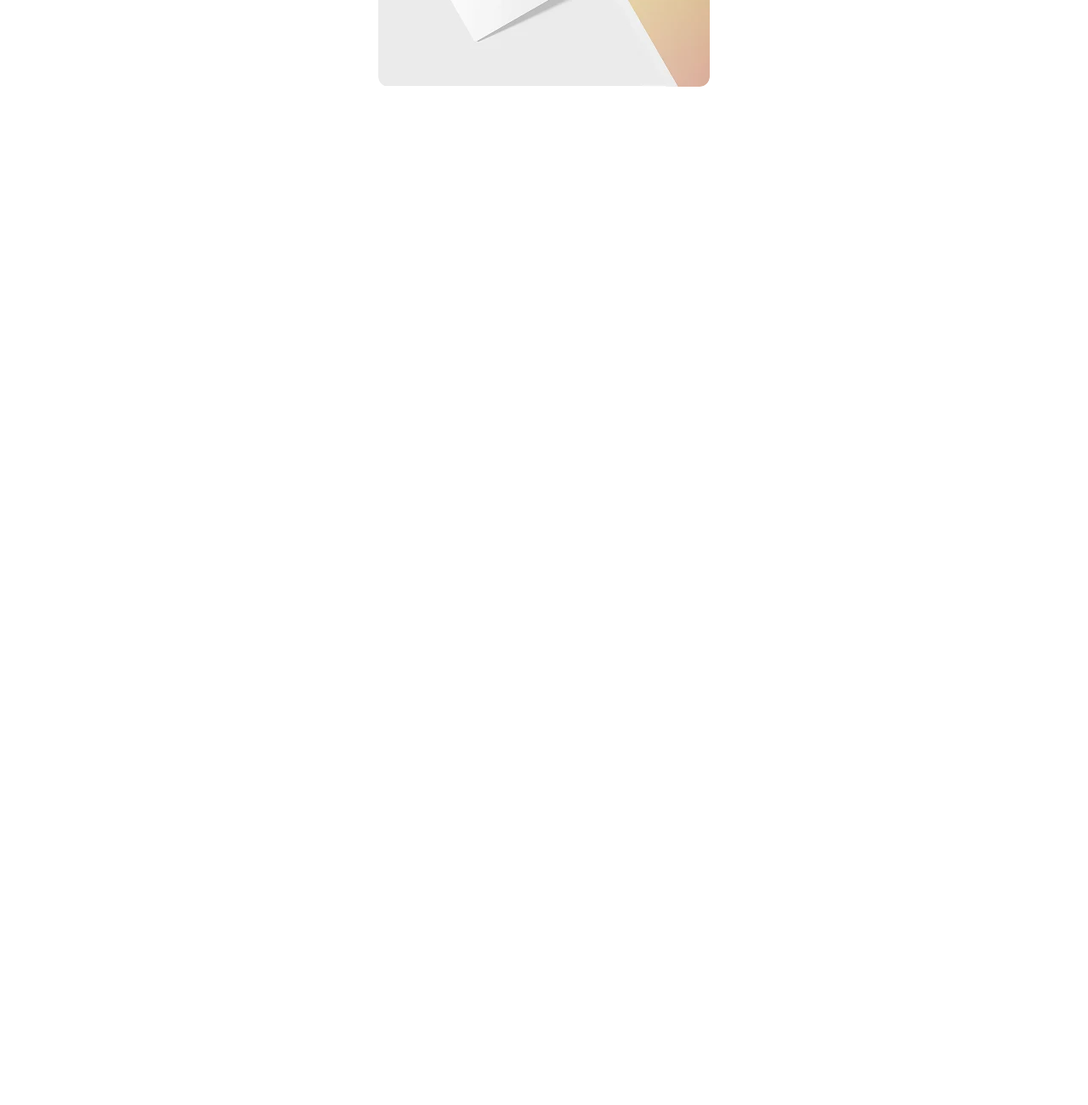
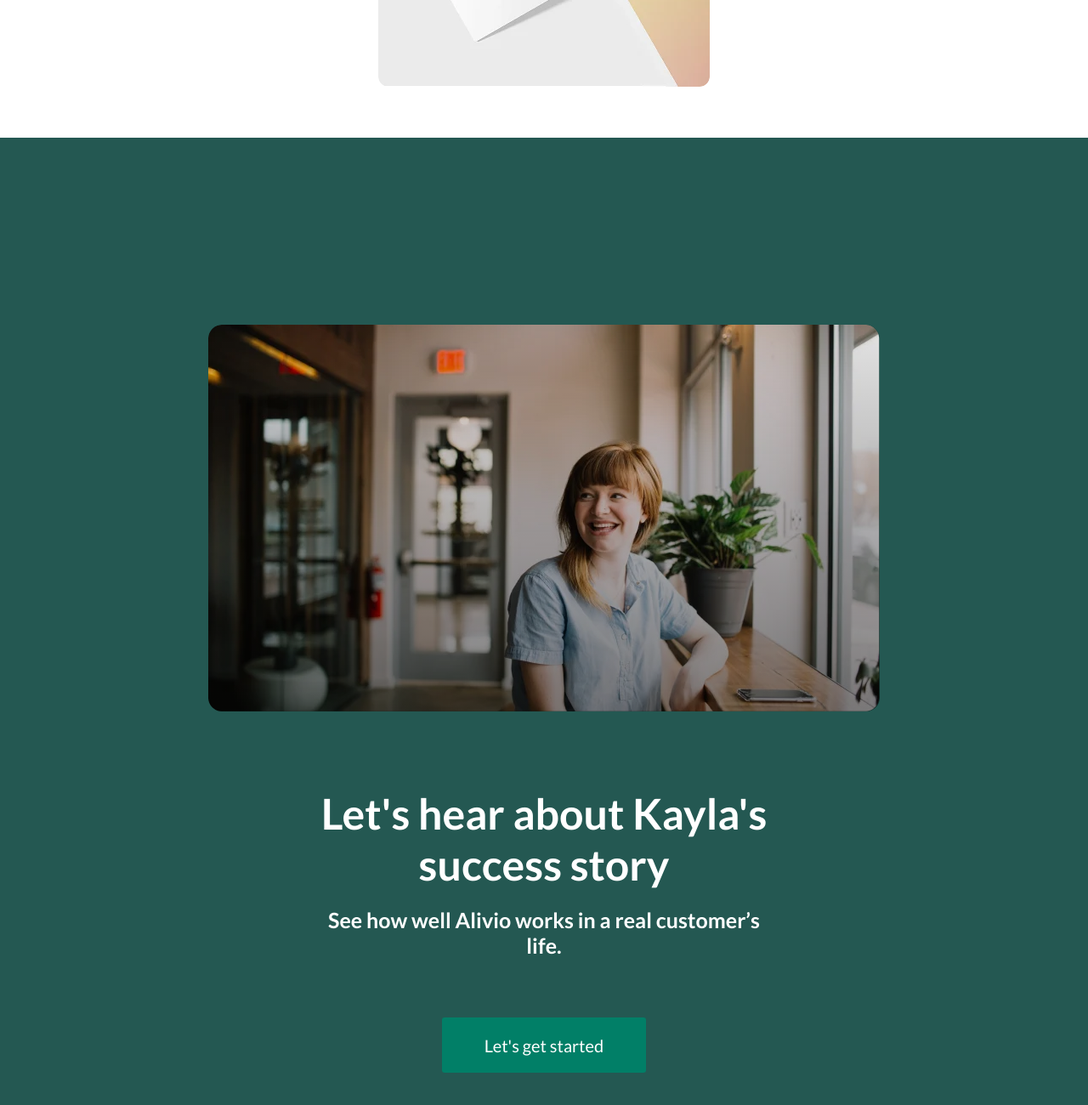
Before and after one commit to KrystsinaZhyshkevich/alivio_page, a plain HTML site: page index.html in a window 1280 px wide. Shown: the part 2303-3603 px from the top of the page at 85% size. Before the commit the page ends 2465 px from the top, so only its background shows below. Drawn offline with Linux system fonts and the light colour scheme.

Commit message:
added success section

```diff
--- a/index.css
+++ b/index.css
@@ -4,3 +4,4 @@
 @import url("styles/hero.css");
 @import url("styles/about.css");
 @import url("styles/card.css");
+@import url("styles/success.css");
--- a/index.html
+++ b/index.html
@@ -120,6 +120,34 @@
           </div>
         </div>
       </section>
+
+      <section class="success" aria-label="success section">
+        <div class="container">
+          <div class="success_wrapper">
+            <div class="success_content">
+              <h3 class="success_title">
+                Let's hear about Kayla's success story
+              </h3>
+              <p class="success_description">
+                See how well Alivio works in a real customer’s life.
+              </p>
+              <button class="btn">Let's get started</button>
+            </div>
+
+            <div class="success_content-video">
+              <img
+                src="assets/webp/video_cover.webp"
+                class="success_cover"
+                alt="video cover img"
+              />
+              <svg class="success_play-icon" aria-label="play icon">
+                <use href="assets/sprites.svg#play-icon"></use>
+              </svg>
+              <div class="success_gradient"></div>
+            </div>
+          </div>
+        </div>
+      </section>
     </main>
   </body>
 </html>
--- /dev/null
+++ b/styles/success.css
@@ -0,0 +1,106 @@
+.success {
+  background-color: var(--co-dark-green);
+}
+
+.success_wrapper {
+  padding: 220px 0;
+  display: flex;
+  justify-content: space-between;
+  align-items: start;
+  flex-wrap: wrap-reverse;
+  gap: 40px;
+}
+
+.success_content {
+  margin: 50px 0 0 0;
+  max-width: 550px;
+  display: flex;
+  flex-direction: column;
+  /* justify-content: start;
+    align-items: start; */
+  place-items: start;
+  gap: 20px;
+}
+
+.success_title {
+  color: var(--co-white);
+  font-size: 50px;
+  font-weight: 700;
+}
+
+.success_description {
+  color: var(--co-white);
+  font-size: 25px;
+  font-weight: 600;
+}
+
+.success_content .btn {
+  margin: 50px 0 0 0;
+  width: 240px;
+  height: 65px;
+}
+
+.success_content .btn:hover {
+  outline: 2px solid var(--co-white);
+}
+
+.success_content-video {
+  max-width: 790px;
+  height: 455px;
+  position: relative;
+  border-radius: 16px;
+  overflow: hidden;
+}
+
+.success_cover {
+  width: 100%;
+  height: 100%;
+  object-fit: cover;
+  aspect-ratio: 158/91;
+}
+
+.success_play-icon {
+  position: absolute;
+  z-index: 2;
+  width: 72px;
+  height: 73px;
+  fill: var(--co-white);
+  top: 50%;
+  left: 50%;
+  translate: -50% -50%;
+}
+
+.success_play-icon:hover {
+  fill: var(--co-green);
+  cursor: pointer;
+}
+
+.success_gradient {
+  position: absolute;
+  z-index: 1;
+  inset: 0;
+  background: linear-gradient(180deg, rgba(0, 0, 0, 0.1), rgba(0, 0, 0, 0.5))
+    center/cover no-repeat;
+}
+
+@media (max-width: 1370px) {
+  .success_wrapper {
+    justify-content: center;
+  }
+  .success_content {
+    text-align: center;
+    place-items: center start;
+  }
+}
+
+@media (max-width: 576px) {
+  .success_wrapper {
+    padding: 150px 0;
+  }
+  .success_title {
+    font-size: 32px;
+  }
+  .success_description {
+    font-size: 20px;
+  }
+}
```
Also changed, not shown: assets/sprites.svg.
